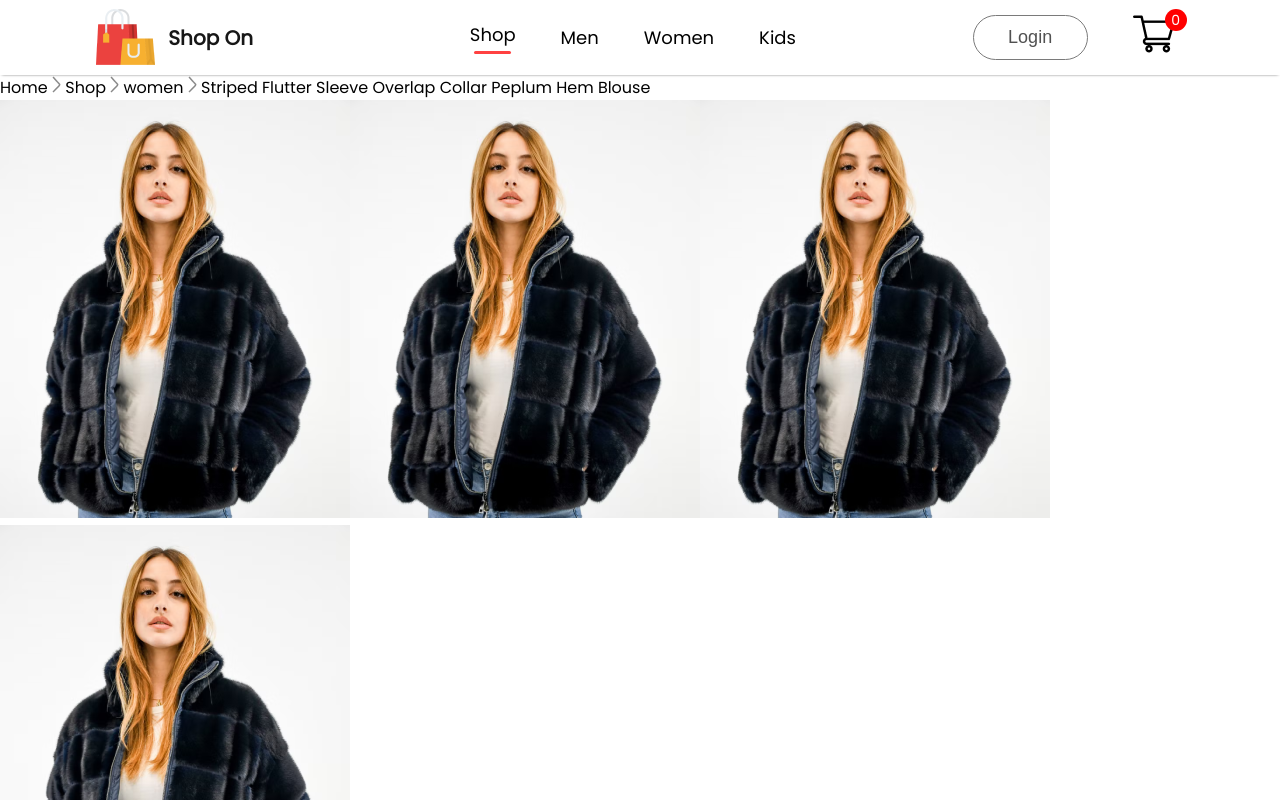
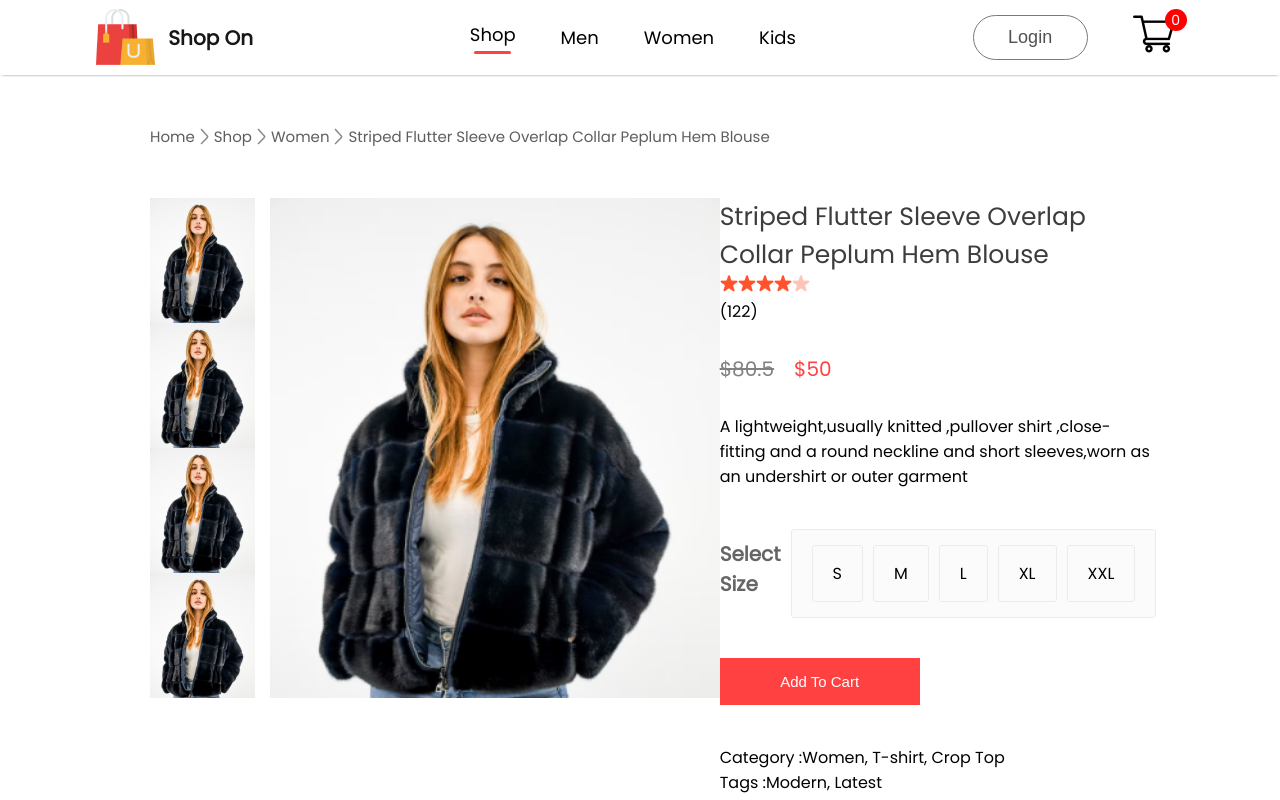
Before and after one commit to Sansar01/EcommerceReact, a React (Create React App) app: page /product/1 in a window 1280 px wide. Shown: the top 800 px of the page. Built offline with nearby package versions, Linux system fonts and the light colour scheme.

Commit message:
"Added CSS styles for Breadcrum and ProductDisplay components, and updated ProductDisplay JSX with new elements and layout."

```diff
--- a/src/component/Breadcrum/Breadcrum.css
+++ b/src/component/Breadcrum/Breadcrum.css
@@ -0,0 +1,10 @@
+.Breadcrum{
+    display: flex;
+    align-items: center;
+    gap: 5px;
+    color: #5e5e5e;
+    font-size: 15px;
+    font-weight: 500;
+    margin: 50px 150px;
+    text-transform: capitalize;
+}
--- a/src/component/ProductDisplay/ProductDisplay.css
+++ b/src/component/ProductDisplay/ProductDisplay.css
@@ -0,0 +1,81 @@
+.productDisplay{
+    display: flex;
+    margin: 0px 150px;
+}
+.productDisplay-left{
+    display: flex;
+    gap: 15px;
+}
+.productDisplay-img-list{
+    display: flex;
+    flex-direction: column;
+}
+.productDisplay-img-list img{
+    height: 125px;
+}
+.productDisplay-main-img
+{
+    width: 450px;
+    height: 500px;
+}
+.productDisplay-right h1
+{
+    color: #3d3d3d;
+    font-size: 25px;
+    font-weight: 500;
+}
+.productDisplay-right-stars
+{
+    display: flex;
+    align-items: center;
+    margin-top: 13px;
+    gap: 5px;
+    color: #1c1c1c;
+    font-size: 15px;
+}
+.productDisplay-right-prices
+{
+    display: flex;
+    margin: 30px 0px;
+    gap: 20px;
+    font-size: 20px;
+    font-weight: 500;
+}
+.productDisplay-right-price-old{
+    color: #818181;
+    text-decoration: line-through;
+}
+.productDisplay-right-price-new{
+    color: #ff4141;
+}
+.productDisplay-right-size h1{
+    margin-top: 30px;
+    color: #656565;
+    font-size: 20px;
+    font-weight: 600;
+}
+.productDisplay-right-size
+{
+    display: flex;
+    margin: 20px 0px;
+    gap: 10px ;
+}
+.productDisplay-right-size div{
+    padding: 15px 20px;
+    background:#fbfbfb;
+    border: 1px solid #ebebeb;
+    border-radius: 3px;
+    cursor: pointer;
+}
+.productDisplay-right button{
+    padding: 15px 35px;
+    width: 200px;
+    font-size: 15px;
+    font-weight: 500;
+    color: white;
+    background: #FF4141;
+    margin-bottom: 40px;
+    border: none;
+    outline: none;
+    cursor: pointer;
+}
--- a/src/component/ProductDisplay/ProductDisplay.jsx
+++ b/src/component/ProductDisplay/ProductDisplay.jsx
@@ -36,6 +36,28 @@ function ProductDisplay(props) {
                     ${product.new_price}
                 </div>
             </div>
+            <div className="productDisplay-right-description">
+                A lightweight,usually knitted ,pullover shirt ,close-fitting and a round neckline and short sleeves,worn as an undershirt or outer garment
+            </div>
+            <div className="productDisplay-right-size">
+                <h1>Select Size</h1>
+                <div className="productDisplay-right-size">
+                    <div>S</div>
+                    <div>M</div>
+                    <div>L</div>
+                    <div>XL</div>
+                    <div>XXL</div>
+                </div>
+            </div>
+           <button>Add To Cart</button>
+           <p className="productDisplay-right-category">
+            <span>Category :</span>
+            Women, T-shirt, Crop Top
+           </p>
+           <p className="productDisplay-right-category">
+            <span>Tags :</span>
+            Modern, Latest
+           </p>
         </div>
     </div>
   )
```
